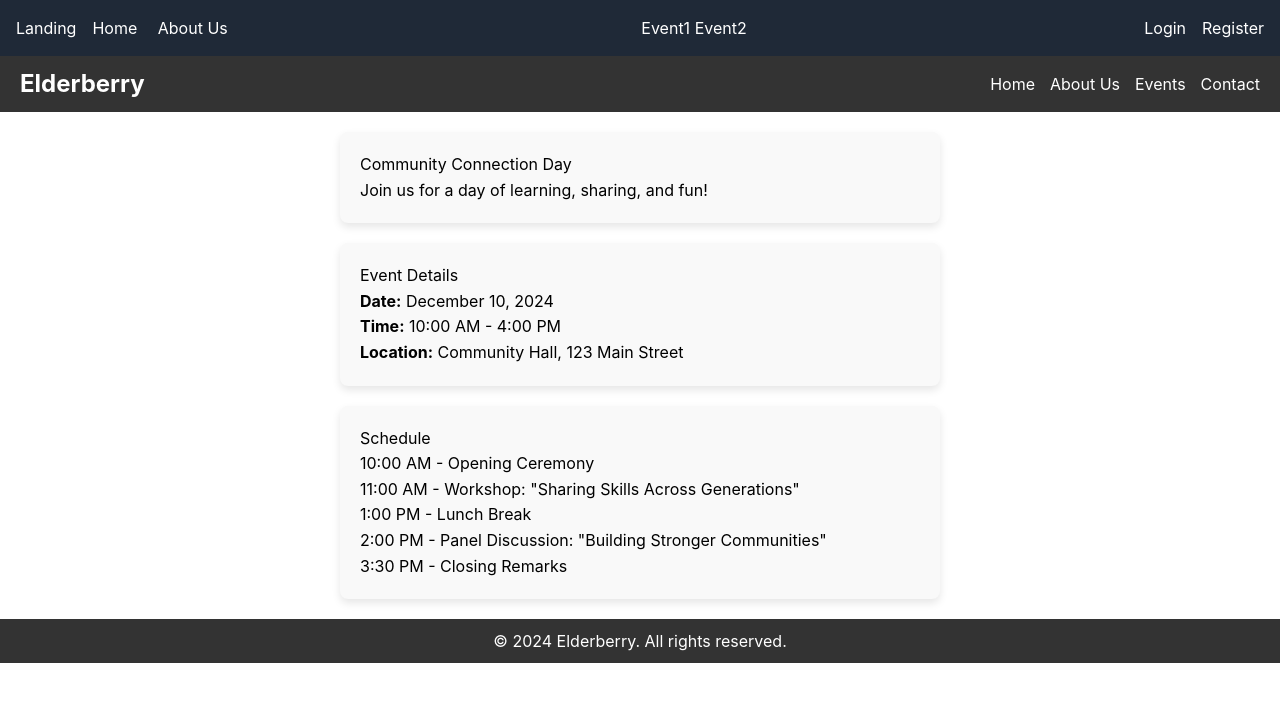
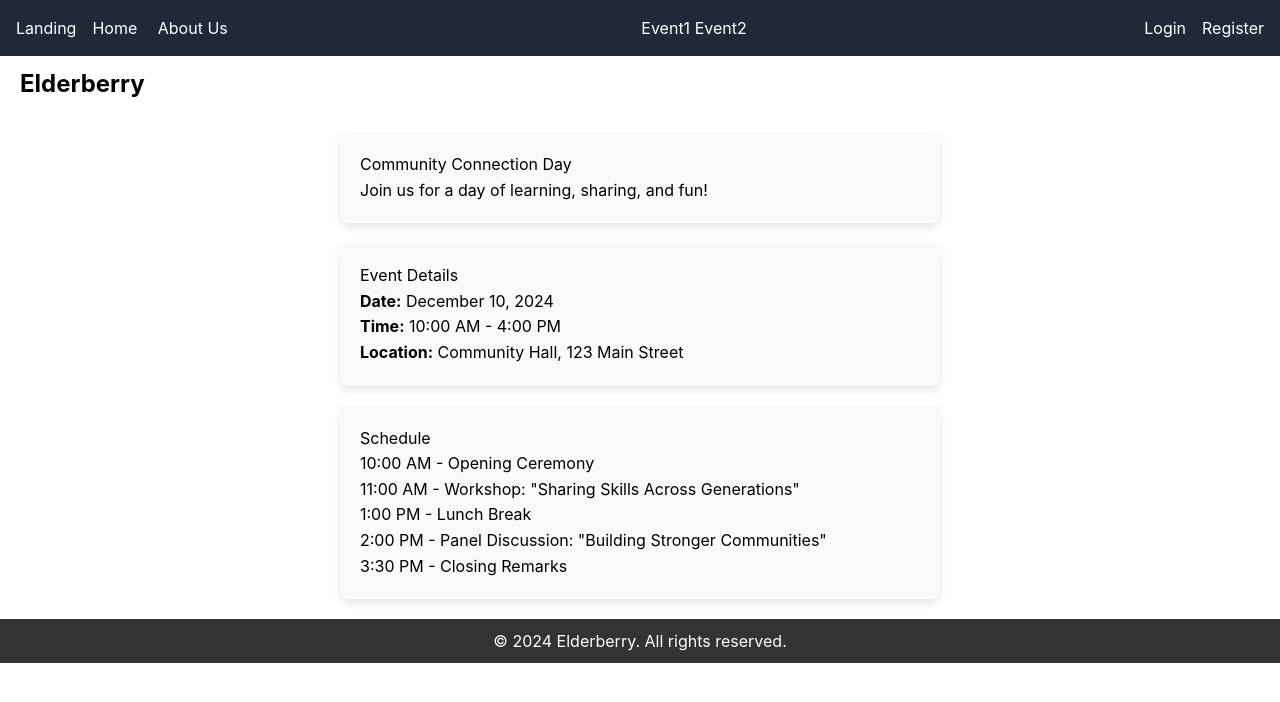
Before and after one commit to charls2/Elderberry-SOEN357, a React (Create React App) app in the folder frontend/: page /Event2 in a window 1280 px wide. Shown: the top 702 px of the page. Built offline with nearby package versions, Linux system fonts and the light colour scheme.

Commit message:
color change to navbar new

```diff
--- a/frontend/src/components/NewNavbar.js
+++ b/frontend/src/components/NewNavbar.js
@@ -14,8 +14,8 @@ const EventNavbar = () => (
 
 const styles = {
   navbar: {
-    backgroundColor: '#333',
-    color: '#fff',
+    backgroundColor: '#0',
+    color: '#FF8D7O',
     display: 'flex',
     justifyContent: 'space-between',
     alignItems: 'center',
--- a/frontend/src/views/DetailedEvent1.js
+++ b/frontend/src/views/DetailedEvent1.js
@@ -1,9 +1,9 @@
 import React from 'react';
-import NewNavbar from '../components/NewNavbar';
+import Navbar from '../components/Navbar';
 
 const EventDetails = () => (
   <div style={styles.page}>
-    <NewNavbar />
+    <Navbar />
     <div style={styles.container}>
       {/* Hero Section */}
       <section style={styles.hero}>
```
